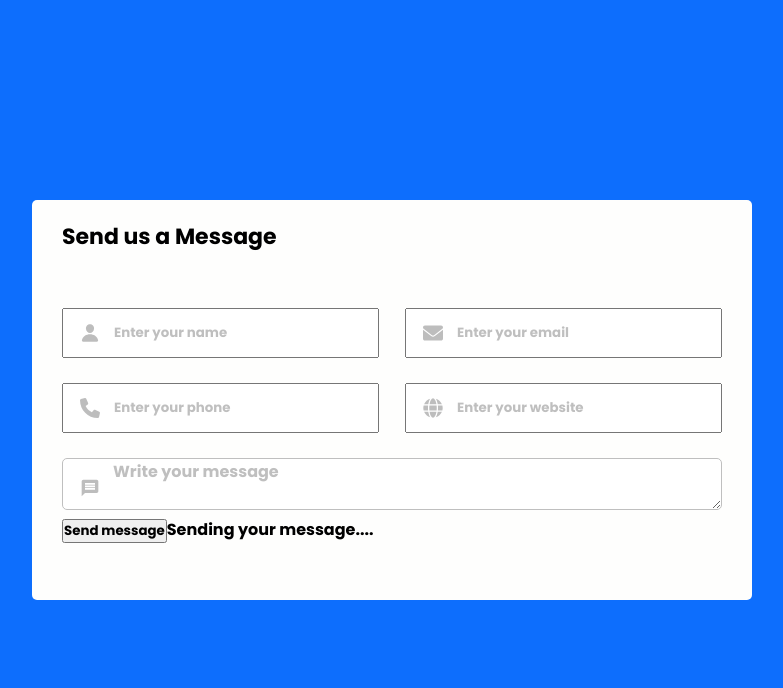
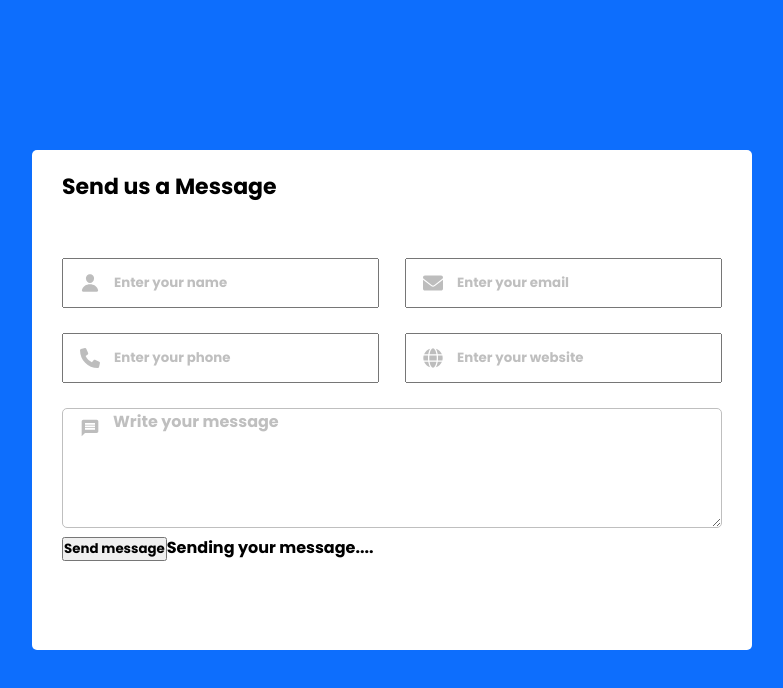
Before and after one commit to GaneshGandhiONCH/contact-form, a React (Vite) app: page / in a window 1280 px wide. Shown: the top 688 px of the page, without its empty margins (248-1031 px from the left). Built offline with nearby package versions, Linux system fonts and the light colour scheme.

Commit message:
I think I will make useReducer because I need many useStates

```diff
--- a/src/App.tsx
+++ b/src/App.tsx
@@ -1,5 +1,5 @@
 import {useState} from "react";
-import styled,{css,createGlobalStyle,ThemeProvider } from 'styled-components'
+import {ThemeProvider} from 'styled-components'
 import Header from "./components/Header";
 import Global from './components/Global';
 import Wrapper from './components/Wrapper';
@@ -11,6 +11,7 @@ import Input from "./components/Input";
 import Message from "./components/Message";
 import Textarea from "./components/Textarea";
 import FieldIcon from "./components/FieldIcon";
+import MessageIcon from "./components/MessageIcon";
 
 import PERSON_ICON from "./assets/icons/PERSON_ICON.svg";
 import EMAIL_ICON from "./assets/icons/EMAIL_ICON.svg";
@@ -20,15 +21,31 @@ import MESSAGE_ICON from "./assets/icons/MESSAGE_ICON.svg";
 
 const themes = {
   background: "#0D6EFD",
-  active: "#fefefd",
+  active: "#0D6EFD",
   unactive:"#bfbfbf",
+  white:"#fff",
 }
+interface Focus {
+  name:boolean,
+  email:boolean,
+  phone:boolean,
+  website:boolean,
+  message:boolean,
+}
+function App() {
+  const [cName,sName] = useState<string>();
+  const [cEmail,sEmail] = useState<string>();
+  const [cPhone,sPhone] = useState<string>();
+  const [cWebsite,sWebsite] = useState<string>();
 
-function App() {
-  const [cName,sName] = useState();
-  const [cEmail,sEmail] = useState();
-  const [cPhone,sPhone] = useState();
-  const [cWebsite,sWebsite] = useState();
+  const [cFocus, setFocus] = useState<Focus>({
+    name: false,
+    email: false,
+    phone: false,
+    website: false,
+    message: false
+  });
+
 
   const inputData1 = [
     {
@@ -36,6 +53,10 @@ function App() {
       img:PERSON_ICON,
       value:cName,
       onChange:(e:any) => sName(e.target.value),
+      onFocus:(e:any) => setFocus(prev => ({
+        ...prev,
+        name: true
+      })),
     },
     {
       content:"email",
@@ -68,7 +89,7 @@ function App() {
           <DoubleField>
             {inputData1.map((data:any,idx:number) => (
             <Field key={idx}>
-              <Input type="text" name={data.content} id={data.content} placeholder={`Enter your ${data.content}`} value={data.value} onChange={data.onChange}/>
+              <Input type="text" placeholder={`Enter your ${data.content}`} value={data.value} onChange={data.onChange} onFocus={data.onFocus}/>
               <FieldIcon src={data.img} alt={`${data.content} icon`}/>
             </Field>
             ))}
@@ -76,14 +97,14 @@ function App() {
           <DoubleField>
             {inputData2.map((data:any,idx:number) => (
              <Field key={idx}>
-              <Input type="text" name={data.content} id={data.content} placeholder={`Enter your ${data.content}`} value={data.value} onChange={data.onChange}/>
+              <Input type="text" placeholder={`Enter your ${data.content}`} value={data.value} onChange={data.onChange} onFocus={data.onFocus}/>
               <FieldIcon src={data.img} alt={`${data.content} icon`}/>
              </Field>
             ))}
           </DoubleField>
           <Message className="message">
             <Textarea placeholder="Write your message"></Textarea>
-            <FieldIcon src={MESSAGE_ICON} alt="message icon"/>
+            <MessageIcon src={MESSAGE_ICON} alt="message icon"/>
           </Message>
           <div className="button-area">
             <button type="submit">Send message</button>
--- a/src/components/Input.tsx
+++ b/src/components/Input.tsx
@@ -1,14 +1,22 @@
-import styled,{css} from "styled-components";
+import styled, { css } from "styled-components";
 
 const Input = styled.input`
-    height:100%;
-    width:100%;
-    padding:0 18px 0 50px;
-    outline:none;
-    &::placeholder {
-        ${props => css`
-            color:${props.theme.unactive};
-        `}
-    }
-`
+  height: 100%;
+  width: 100%;
+  padding: 0 18px 0 50px;
+  outline: none;
+
+  &::placeholder {
+    ${props => css`
+      color: ${props.theme.unactive};
+    `};
+  }
+
+  &:focus {
+    ${props => css`
+      border: 2px solid ${props.theme.active};
+    `}
+  }
+`;
+
 export default Input;
--- /dev/null
+++ b/src/components/MessageIcon.tsx
@@ -0,0 +1,7 @@
+import styled from "styled-components";
+import FieldIcon from "./FieldIcon";
+
+const MessageIcon = styled(FieldIcon)`
+top:20px;
+`
+export default MessageIcon;
--- a/src/components/Textarea.tsx
+++ b/src/components/Textarea.tsx
@@ -1,7 +1,9 @@
 import styled,{css} from "styled-components";
 const Textarea = styled.textarea`
-    width:100%;
-    height:100%;
+    min-width:100%;
+    max-width:100%;
+    min-height:120px;
+    max-height:300px;
     outline:none;
     padding:0 18px 0 50px;
     font-size: 16px;
@@ -12,5 +14,11 @@ const Textarea = styled.textarea`
             color:${props.theme.unactive};
         `}
     }
+    &:focus {
+    ${props => css`
+      border: 2px solid ${props.theme.active};
+    `}
+
+  }
 `
 export default Textarea;
--- a/src/components/Wrapper.tsx
+++ b/src/components/Wrapper.tsx
@@ -1,8 +1,10 @@
 import styled from 'styled-components'
 const Wrapper = styled.div`
+    min-height:500px;
+    max-height:800px;
     width:720px;
-    height:400px;
-    background-color:${props => props.theme.active};
+    background-color:${props => props.theme.white};
     border-radius:5px;
+
 `
 export default Wrapper;
```
